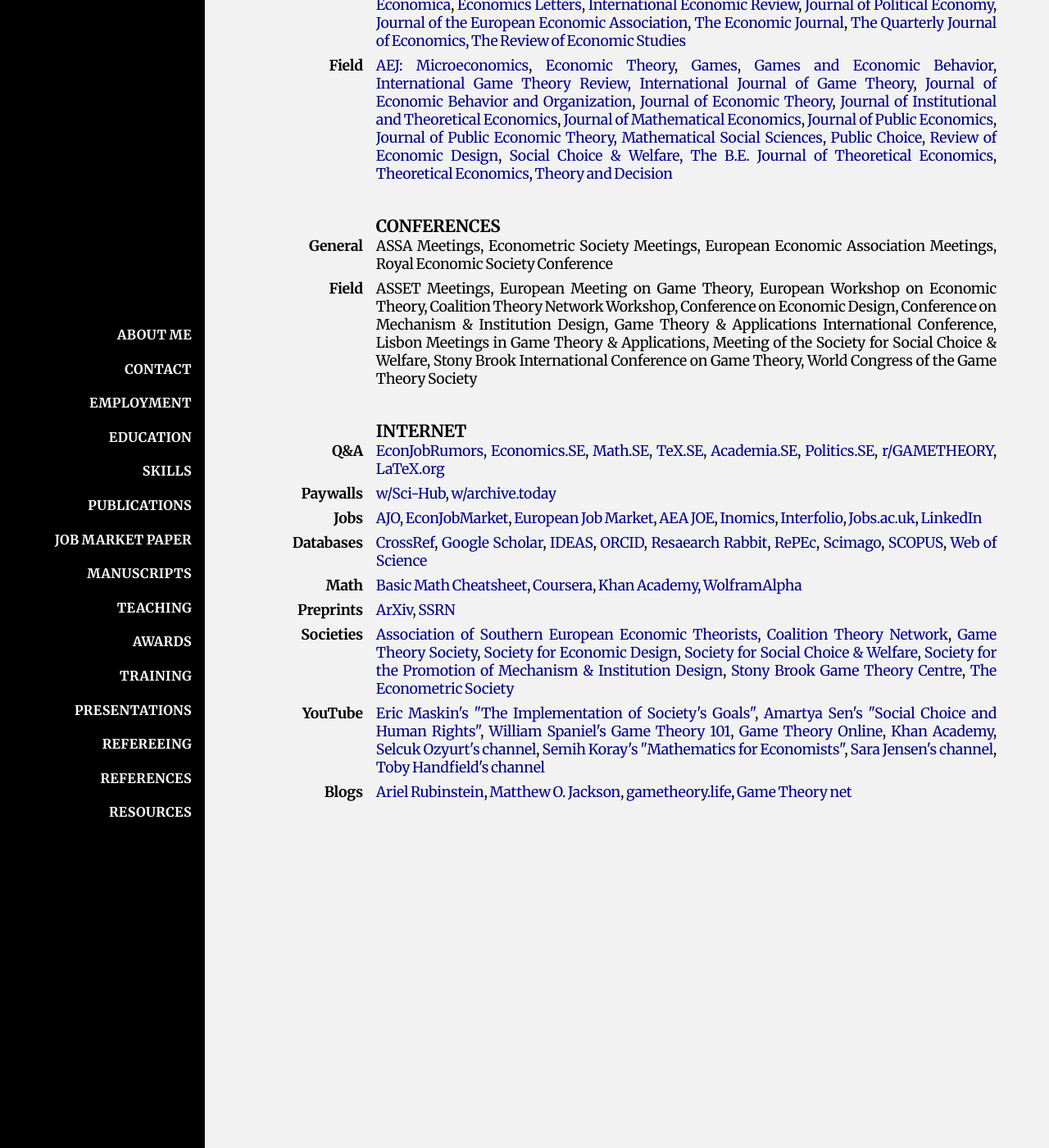
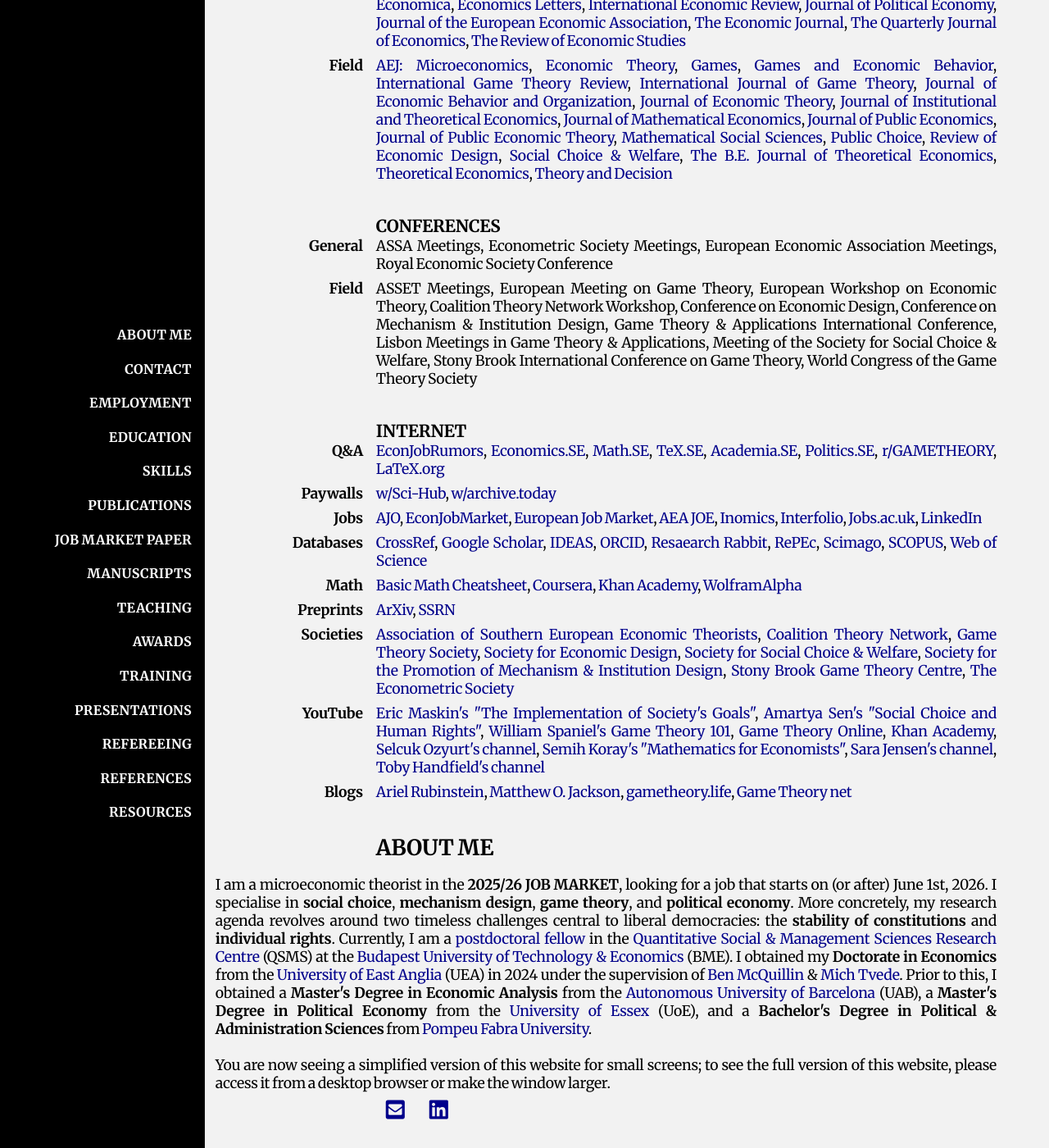
Before and after one commit to HectorHermidaRivera/hectorhermidarivera.github.io, a Jekyll site: the page built from index.md, in a window 1280 px wide and 1400 px high, scrolled down 4342 px. Shown: the whole window at 82% size. Built offline with Jekyll 4.4.1, drawn with Linux system fonts in a browser that asks for light colours; a style sheet for code colours, icons or effects is not loaded; part of the change alters nothing that is shown.

Commit message:
Update default.html

```diff
--- a/_layouts/default.html
+++ b/_layouts/default.html
@@ -17,11 +17,6 @@
   <link rel="stylesheet" href="/assets/css/style.css">
 
   <style>
-
-
-    /* --- MOBILE ONLY --- */
-    .mobile-only { display: none; }
-
     /* --- TEXT JUSTIFIED --- */
     .content,
     .content p,
@@ -122,42 +117,5 @@
       </div>
     </div>
   </div>
-
-  <script>
-    // Smooth scroll
-    document.querySelectorAll('.sidebar a[href^="#"]').forEach(anchor => {
-      anchor.addEventListener('click', function(e) {
-        const targetId = this.getAttribute('href').substring(1);
-        const target = document.getElementById(targetId);
-        if (target) {
-          e.preventDefault();
-          target.scrollIntoView({ behavior: 'smooth', block: 'start' });
-        }
-      });
-    });
-  </script>
-<script>
-document.querySelectorAll('.collapsible-link').forEach(link => {
-  link.addEventListener('click', function() {
-    const container = link.closest('.two-column-2rows, .two-column-3rows'); // parent row
-    const content = container.querySelector('.collapsible-content');
-    if (!content) return;
-
-    if (content.style.maxHeight && content.style.maxHeight !== '0px') {
-      content.style.maxHeight = '0';
-    } else {
-      content.style.maxHeight = content.scrollHeight + 'px';
-    }
-  });
-});
-</script>
-  <script>
-// Make all links open in a new tab, except sidebar or collapsibles
-document.querySelectorAll('a').forEach(link => {
-  if (!link.classList.contains('collapsible-link') && !link.closest('.sidebar')) {
-    link.setAttribute('target', '_blank');
-  }
-});
-</script>
 </body>
 </html>
```
